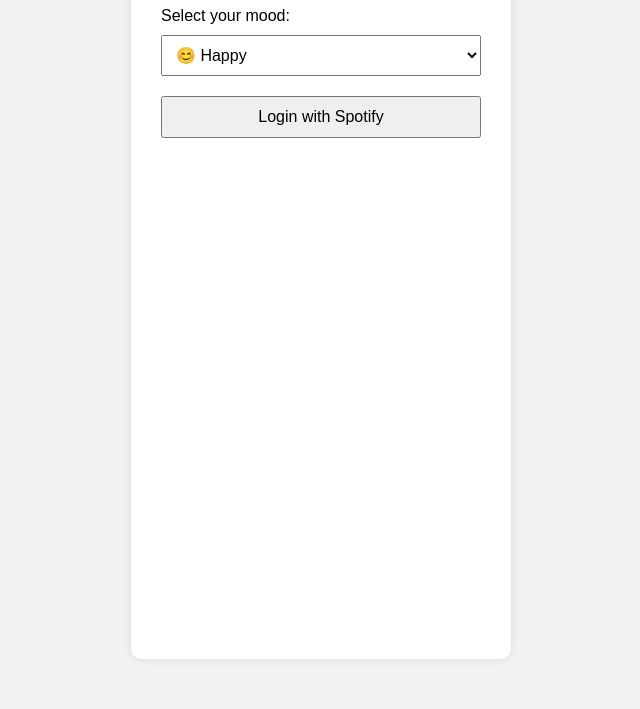
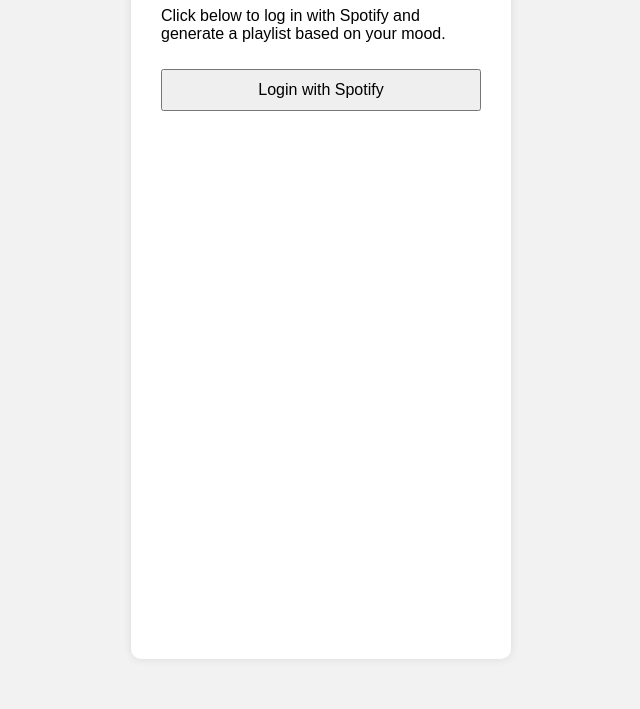
Before and after one commit to CodeWithSid0101/MoodPlaylistGenerator, a plain HTML site: page index.html in a window 1280 px wide. Shown: the part 191-900 px from the top of the page, without its empty margins (319-959 px from the left). Drawn offline with Linux system fonts and the light colour scheme.

Commit message:
Update index.html

```diff
--- a/index.html
+++ b/index.html
@@ -2,25 +2,17 @@
 <html lang="en">
 <head>
   <meta charset="UTF-8" />
-  <meta name="viewport" content="width=device-width, initial-scale=1" />
-  <title>Spotify Mood Playlist Generator</title>
+  <meta name="viewport" content="width=device-width, initial-scale=1.0"/>
+  <title>Playlist Generator</title>
   <link rel="stylesheet" href="style.css" />
 </head>
 <body>
   <div class="container">
     <h1>🎵 Mood-Based Playlist Generator</h1>
 
-    <label for="mood">Select your mood:</label>
-    <select id="mood">
-      <option value="happy">😊 Happy</option>
-      <option value="sad">😢 Sad</option>
-      <option value="chill">😌 Chill</option>
-      <option value="angry">😠 Angry</option>
-    </select>
+    <p>Click below to log in with Spotify and generate a playlist based on your mood.</p>
 
     <button id="login">Login with Spotify</button>
-
-    <div id="playlist"></div>
   </div>
 
   <script src="script.js"></script>
```
